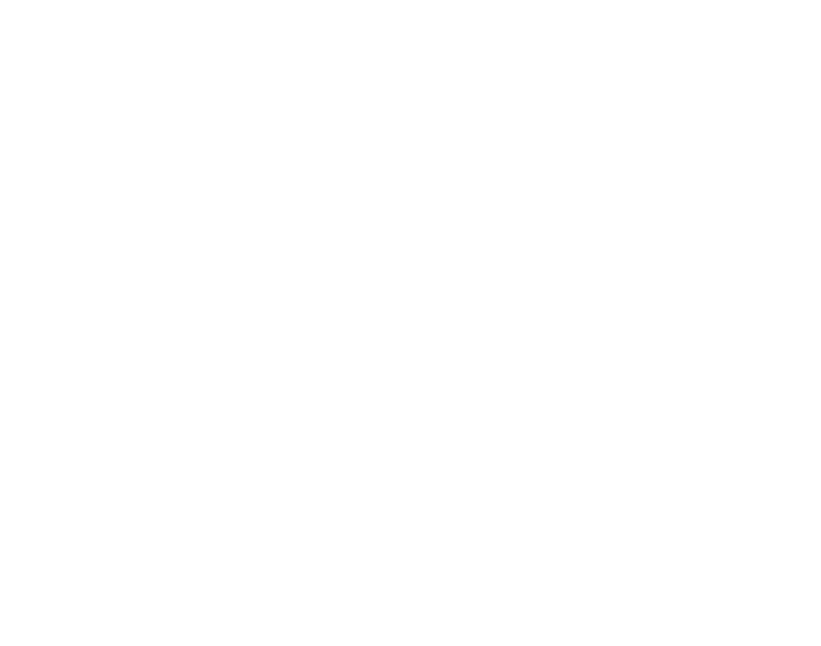
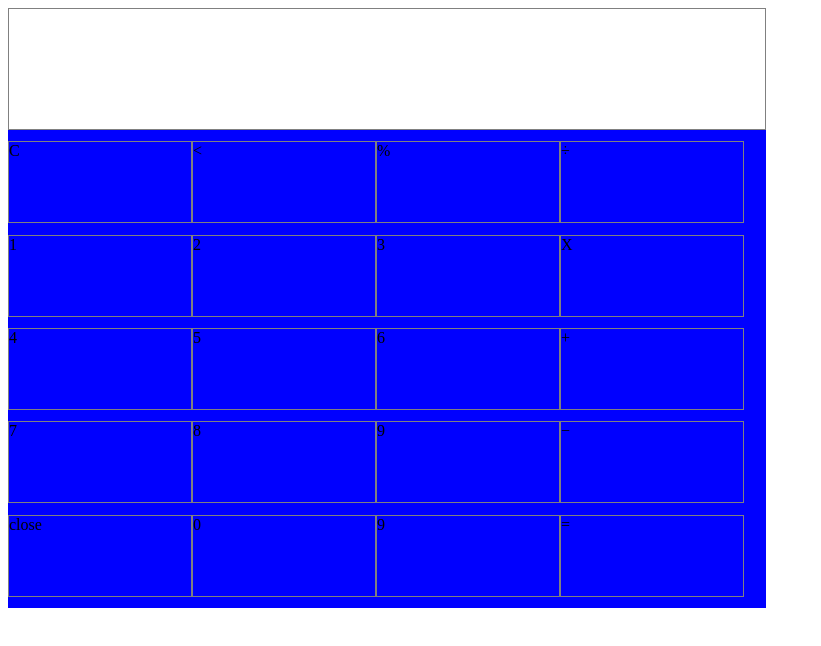
Before and after one commit to AngomRanjan/OTP-Calci, a plain HTML site: page index.html in a window 1280 px wide. Shown: the whole page, without its empty margins (0-821 px from the left). Drawn offline with Linux system fonts and the light colour scheme.

Commit message:
Create Skeleton Layout

```diff
--- a/index.html
+++ b/index.html
@@ -8,6 +8,30 @@
     <meta name="description" content="Angom Chittaranjan Profile Page">
     <link rel="stylesheet" href="style.css">
   </head>
+  <header class="header"></header>
+  <div class="wrapper">
+    <div class="cells" id="cell-1"></div>
+    <div class="cells" id="cell-2">C</div>
+    <div class="cells" id="cell-3"><</div>
+    <div class="cells" id="cell-4">%</div>
+    <div class="cells" id="cell-5">&divide;</div>
+    <div class="cells" id="cell-6">1</div>
+    <div class="cells" id="cell-7">2</div>
+    <div class="cells" id="cell-8">3</div>
+    <div class="cells" id="cell-9">X</div>
+    <div class="cells" id="cell-10">4</div>
+    <div class="cells" id="cell-11">5</div>
+    <div class="cells" id="cell-12">6</div>
+    <div class="cells" id="cell-13">+</div>
+    <div class="cells" id="cell-14">7</div>
+    <div class="cells" id="cell-15">8</div>
+    <div class="cells" id="cell1-16">9</div>
+    <div class="cells" id="cell1-17">&minus;</div>
+    <div class="cells" id="cell1-18">close</div>
+    <div class="cells" id="cell-15">0</div>
+    <div class="cells" id="cell1-16">9</div>
+    <div class="cells" id="cell1-17">=</div>
+  </div>
   <body>
   </body>
 </html>
--- a/style.css
+++ b/style.css
@@ -4,3 +4,23 @@
 
 
 /* || Typography */
+
+.wrapper {
+  width: 60%;
+  height: 75vh;
+  display: flex;
+  background-color: blue;
+  flex-wrap: wrap;
+}
+
+.cells {
+  width: 24%;
+  height: 10vh;
+  border: 1px solid gray;
+}
+
+#cell-1 {
+  width: 100%;
+  height: 15vh;
+  background-color: #fff;
+}
```
